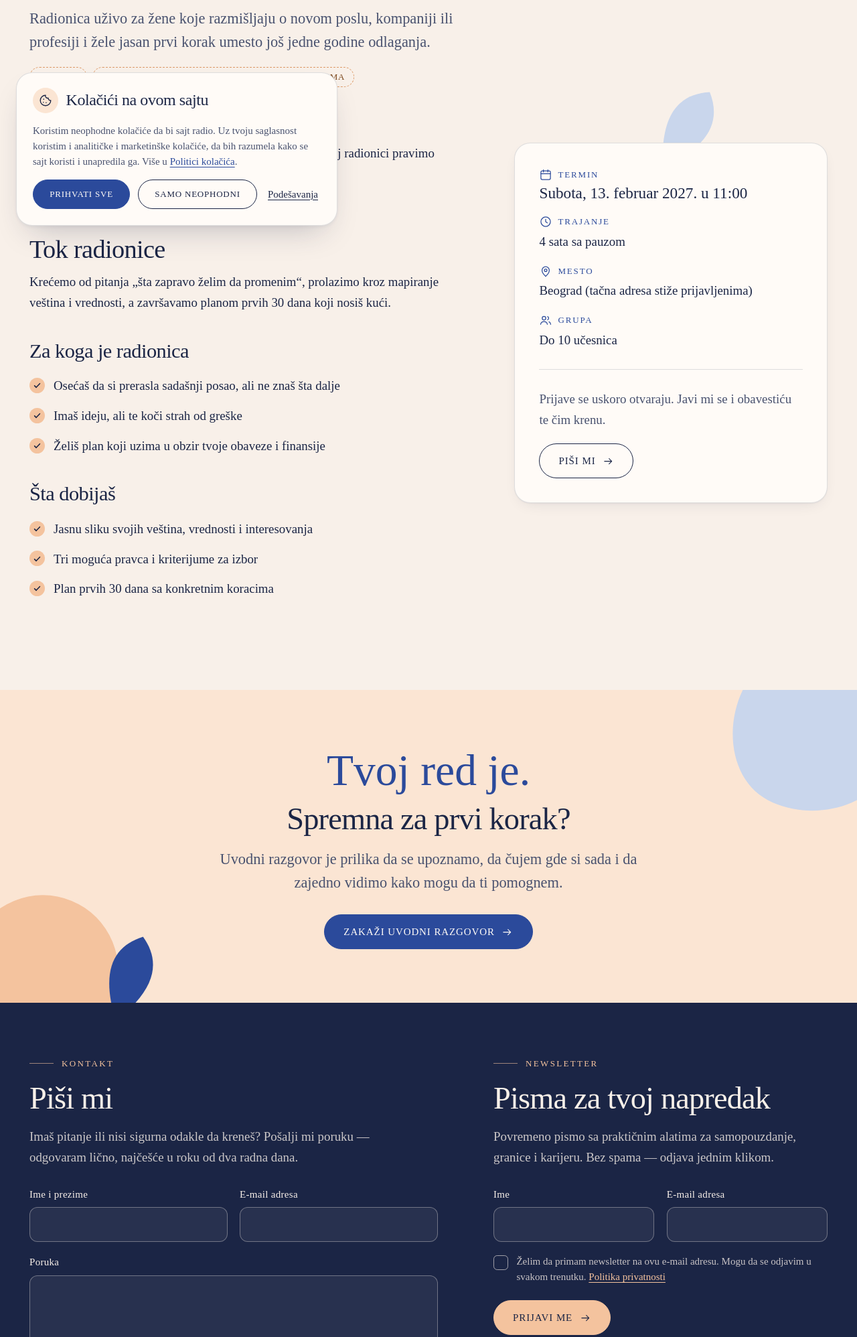
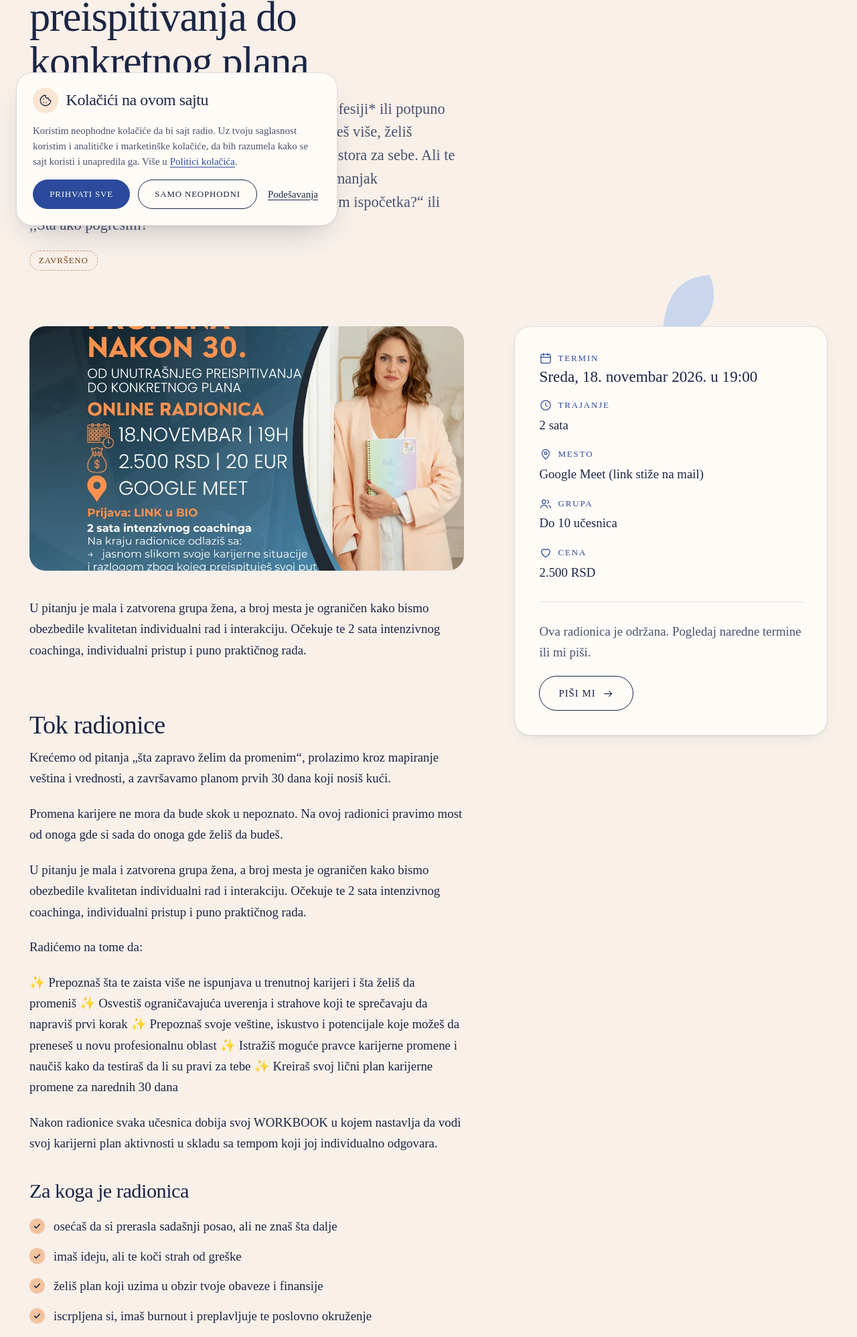
Before and after one commit to zerotoonebros/milica-uzelac-sajt, an Astro site: page /rad-sa-mnom/grupne-radionice/karijerna-promena-od-ideje-do-plana in a window 1280 px wide. Shown: the part 439-2435 px from the top of the page at 67% size. Built offline with nearby package versions, Linux system fonts and the light colour scheme; Astro itself is replaced by a stand-in of ours.

Commit message:
[skip ci] Sadržaj: izmenjeno „karijerna-promena-od-ideje-do-plana“ (Radionica) +1

```diff
--- a/src/content/radionice/karijerna-promena-od-ideje-do-plana.md
+++ b/src/content/radionice/karijerna-promena-od-ideje-do-plana.md
@@ -1,30 +1,45 @@
 ---
-naslov: "Karijerna promena: od ideje do plana"
-opis: Radionica uživo za žene koje razmišljaju o novom poslu, kompaniji ili profesiji i žele jasan prvi korak umesto još jedne godine odlaganja.
-datum: "2027-02-13T11:00"
-trajanje: 4 sata sa pauzom
-format: uzivo
-lokacija: Beograd (tačna adresa stiže prijavljenima)
-cena: ""
+naslov: 'Karijerna promena nakon 30-e: od unutrašnjeg preispitivanja do konkretnog plana'
+opis: 'Već dugo razmišljaš o *promeni posla*, *novoj profesiji* ili potpuno drugačijem profesionalnom pravcu. Osećaš da možeš više, želiš drugačije uslove rada, više smisla, autonomije i prostora za sebe. Ali te istovremeno zaustavljaju *strah*, *nesigurnost*, *manjak samopouzdanja* i pitanja: ,,Da li je kasno da počnem ispočetka?“ ili ,,Šta ako pogrešim?“'
+datum: 2026-11-18T19:00
+trajanje: 2 sata
+format: online
+lokacija: Google Meet (link stiže na mail)
+cena: 2.500 RSD
 broj_mesta: do 10 učesnica
-status: uskoro
-slika: ""
-slika_alt: ""
+status: zavrseno
+slika: /src/assets/uploads/karijerna-promena-nakon-30-insta-post.webp
+slika_alt: Milica je na slici. Ovo je vizual za radionicu.
 za_koga:
-  - Osećaš da si prerasla sadašnji posao, ali ne znaš šta dalje
-  - Imaš ideju, ali te koči strah od greške
-  - Želiš plan koji uzima u obzir tvoje obaveze i finansije
+  - osećaš da si prerasla sadašnji posao, ali ne znaš šta dalje
+  - imaš ideju, ali te koči strah od greške
+  - želiš plan koji uzima u obzir tvoje obaveze i finansije
+  - iscrpljena si, imaš burnout i preplavljuje te poslovno okruženje
 sta_dobijas:
-  - Jasnu sliku svojih veština, vrednosti i interesovanja
-  - Tri moguća pravca i kriterijume za izbor
-  - Plan prvih 30 dana sa konkretnim koracima
-primer: true
-seo_naslov: "Radionica uživo: Karijerna promena — od ideje do plana"
+  - jasnu sliku svojih veština, vrednosti i interesovanja
+  - tri moguća pravca i kriterijume za izbor narednog posla
+  - plan prvih 30 dana sa konkretnim koracima
+primer: false
+seo_naslov: 'Online radionica: Karijerna promena nakon 30-e: od unutrašnjeg preispitivanja do konkretnog plana'
 seo_opis: Radionica za žene koje žele promenu karijere ili kompanije. Od razjašnjavanja ideje do plana prvih 30 dana, u maloj grupi i uz podršku.
 ---
 
-Promena karijere ne mora da bude skok u nepoznato. Na ovoj radionici pravimo most: od onoga gde si sada do onoga gde želiš da budeš.
+U pitanju je mala i zatvorena grupa žena, a broj mesta je ograničen kako bismo obezbedile kvalitetan individualni rad i interakciju. Očekuje te 2 sata intenzivnog coachinga, individualni pristup i puno praktičnog rada.
 
 ## Tok radionice
 
 Krećemo od pitanja „šta zapravo želim da promenim“, prolazimo kroz mapiranje veština i vrednosti, a završavamo planom prvih 30 dana koji nosiš kući.
+
+Promena karijere ne mora da bude skok u nepoznato. Na ovoj radionici pravimo most od onoga gde si sada do onoga gde želiš da budeš.
+
+U pitanju je mala i zatvorena grupa žena, a broj mesta je ograničen kako bismo obezbedile kvalitetan individualni rad i interakciju. Očekuje te 2 sata intenzivnog coachinga, individualni pristup i puno praktičnog rada.
+
+Radićemo na tome da:
+
+✨ Prepoznaš šta te zaista više ne ispunjava u trenutnoj karijeri i šta želiš da promeniš
+✨ Osvestiš ograničavajuća uverenja i strahove koji te sprečavaju da napraviš prvi korak
+✨ Prepoznaš svoje veštine, iskustvo i potencijale koje možeš da preneseš u novu profesionalnu oblast
+✨ Istražiš moguće pravce karijerne promene i naučiš kako da testiraš da li su pravi za tebe
+✨ Kreiraš svoj lični plan karijerne promene za narednih 30 dana
+
+Nakon radionice svaka učesnica dobija svoj WORKBOOK u kojem nastavlja da vodi svoj karijerni plan aktivnosti u skladu sa tempom koji joj individualno odgovara.
```
Also changed, not shown: src/assets/uploads/karijerna-promena-nakon-30-insta-post.webp (added).
